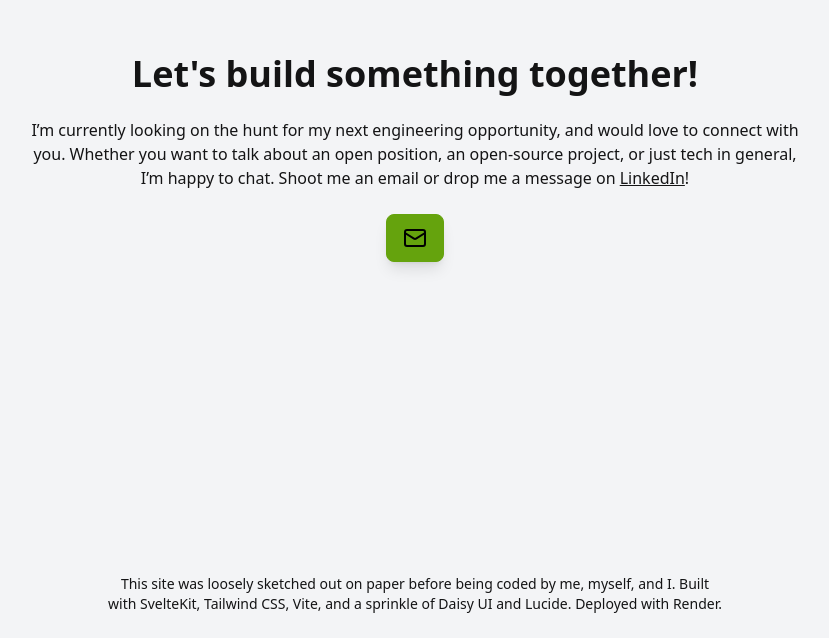
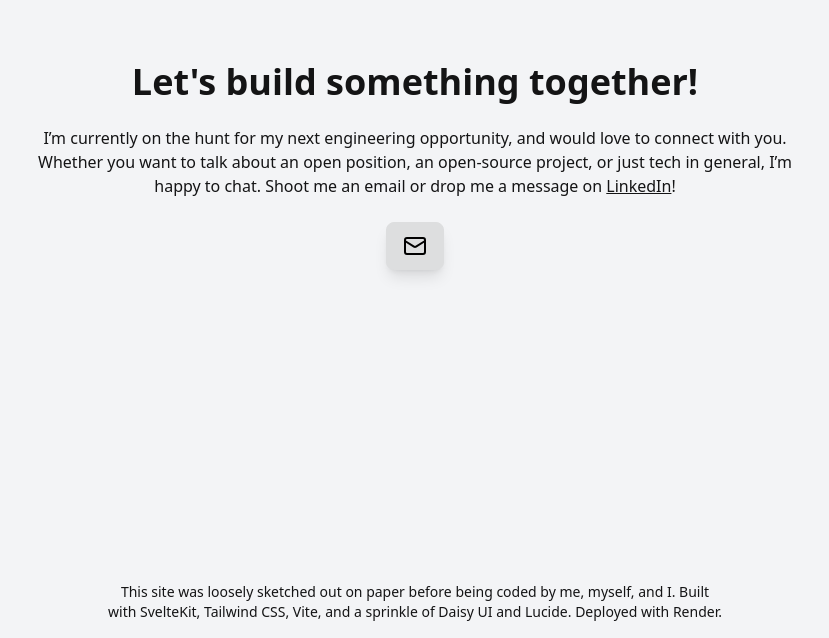
Before and after one commit to danjzych/portfolio-website, a SvelteKit app: page / in a window 1280 px wide. Shown: the part 4598-5236 px from the top of the page, without its empty margins (225-1054 px from the left). Built offline with nearby package versions, Linux system fonts and the light colour scheme.

Commit message:
Added content for projects and made a few style tweaks to components:

```diff
--- a/src/components/ExperienceItem.svelte
+++ b/src/components/ExperienceItem.svelte
@@ -5,7 +5,7 @@
 	export let experience: Experience;
 </script>
 
-<div class="col-span-4 p-1">
+<div class="col-span-4 rounded-lg px-3 py-2 shadow-xl">
 	<h3>
 		<span class="text-xl font-semibold">
 			{experience.position.title}
--- a/src/components/sections/Contact.svelte
+++ b/src/components/sections/Contact.svelte
@@ -1,6 +1,6 @@
 <script lang="ts">
 	import mail from '$lib/assets/svgs/mail.svg';
-	import mails from '$lib/assets/svgs/mails.svg';
+	import mailOpen from '$lib/assets/svgs/mail-open.svg';
 
 	let currentIcon = mail;
 </script>
@@ -11,26 +11,27 @@
 >
 	<h3 class="text-4xl font-semibold">Let's build something together!</h3>
 	<p class="w-3/5 text-center font-light">
-		I’m currently looking on the hunt for my next engineering opportunity,
-		and would love to connect with you. Whether you want to talk about an
-		open position, an open-source project, or just tech in general, I’m
-		happy to chat. Shoot me an email or drop me a message on <a
+		I’m currently on the hunt for my next engineering opportunity, and
+		would love to connect with you. Whether you want to talk about an open
+		position, an open-source project, or just tech in general, I’m happy to
+		chat. Shoot me an email or drop me a message on <a
 			href="https://www.linkedin.com/in/danielzych/"
 			target="_blank"
 			class="link">LinkedIn</a
 		>!
 	</p>
-	<button
-		class="btn btn-primary shadow-lg hover:shadow-2xl"
-		on:mouseover={() => (currentIcon = mails)}
-		on:focus={() => (currentIcon = mails)}
+	<a
+		class="btn shadow-lg hover:shadow-md"
+		on:mouseover={() => (currentIcon = mailOpen)}
+		on:focus={() => (currentIcon = mailOpen)}
 		on:mouseout={() => (currentIcon = mail)}
 		on:blur={() => (currentIcon = mail)}
+		href="MAILTO:danjzych@gmail.com"
 		><img
 			id="contact-email-icon"
 			src={currentIcon}
 			alt="mail icon"
 			loading="lazy"
-		/></button
+		/></a
 	>
 </section>
--- a/src/lib/content/experience.json
+++ b/src/lib/content/experience.json
@@ -18,7 +18,7 @@
         }
     },
     {
-        "company": { "name": "Freelance" },
+        "company": { "name": "KennyHoopla" },
         "position": {
             "title": "Touring Musician and Record Producer",
             "start_date": "February 2022",
```
Also changed, not shown: src/lib/content/projects.json (added, +35 -0 lines), src/lib/assets/svgs/mail-open.svg (added), src/lib/assets/svgs/mails.svg (deleted).
